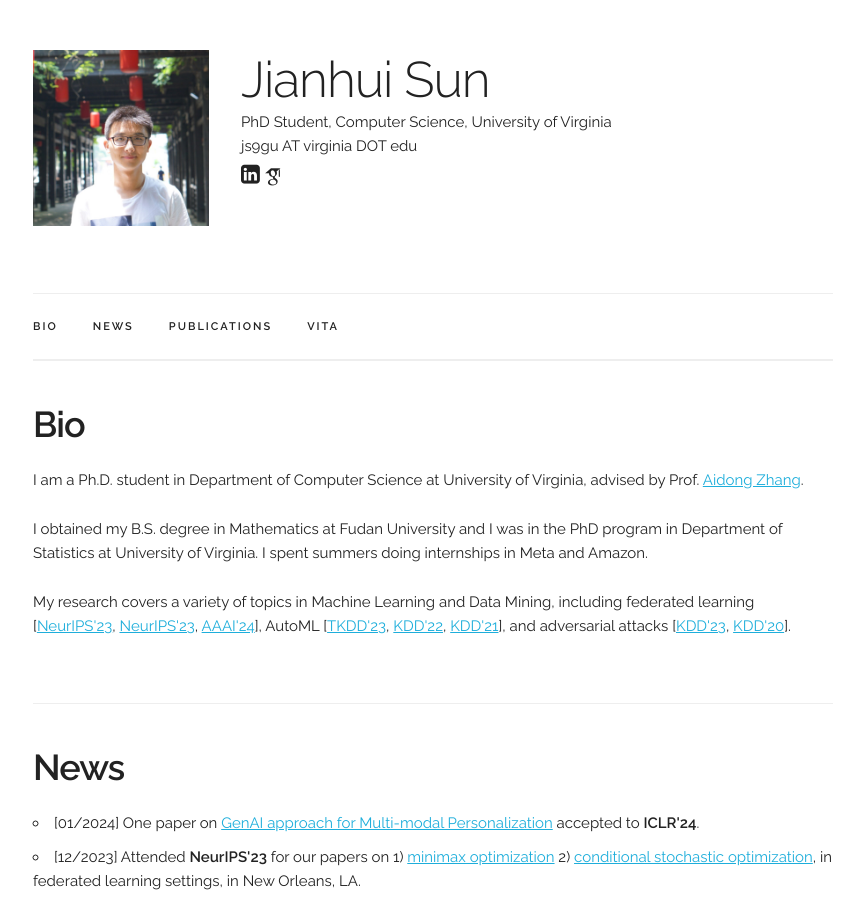
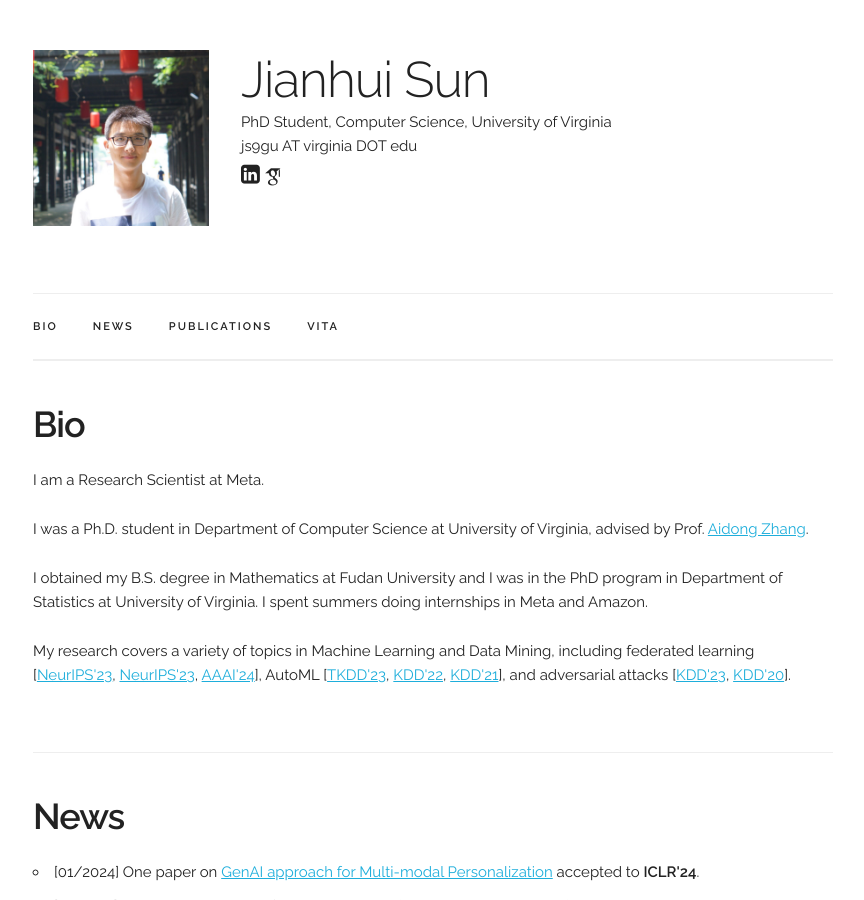
Before and after one commit to jsycsjh/jsycsjh.github.io, a Jekyll site: the page built from index.html, in a window 1280 px wide and 900 px high. Shown: the whole window, without its empty margins (207-1071 px from the left). Built offline with Jekyll 4.4.1, drawn with Linux system fonts in a browser that asks for light colours; some web fonts are replaced.

Commit message:
change affliation

```diff
--- a/index.html
+++ b/index.html
@@ -30,10 +30,10 @@ title: Home
 <!-- ========== BIO ========== -->
 <div class="docs-section" id="bio">
   <h3><b>Bio</b></h3>
-
-  <p>I am a Ph.D. student in Department of Computer Science at University of Virginia, advised by Prof. <a href="https://engineering.virginia.edu/faculty/aidong-zhang">Aidong Zhang</a>. </p>
-    <p> I obtained my B.S. degree in Mathematics at Fudan University and I was in the PhD program in Department of Statistics at University of Virginia. I spent summers doing internships in Meta and Amazon.</p>
-      <p>My research covers a variety of topics in Machine Learning and Data Mining, including federated learning [<a href="https://arxiv.org/abs/2310.03613">NeurIPS'23</a>, <a href="https://arxiv.org/abs/2310.02524">NeurIPS'23</a>, <a href="http://arxiv.org/abs/2312.12670">AAAI'24</a>], AutoML [<a href="https://dl.acm.org/doi/10.1145/3544782">TKDD'23</a>, <a href="https://dl.acm.org/doi/abs/10.1145/3534678.3539298">KDD'22</a>, <a href="https://dl.acm.org/doi/abs/10.1145/3447548.3467287">KDD'21</a>], and adversarial attacks [<a href="https://dl.acm.org/doi/abs/10.1145/3580305.3599333">KDD'23</a>, <a href="https://dl.acm.org/doi/10.1145/3394486.3403089">KDD'20</a>].</p>
+  <p>I am a Research Scientist at Meta.</p>
+  <p>I was a Ph.D. student in Department of Computer Science at University of Virginia, advised by Prof. <a href="https://engineering.virginia.edu/faculty/aidong-zhang">Aidong Zhang</a>. </p>
+  <p> I obtained my B.S. degree in Mathematics at Fudan University and I was in the PhD program in Department of Statistics at University of Virginia. I spent summers doing internships in Meta and Amazon.</p>
+  <p>My research covers a variety of topics in Machine Learning and Data Mining, including federated learning [<a href="https://arxiv.org/abs/2310.03613">NeurIPS'23</a>, <a href="https://arxiv.org/abs/2310.02524">NeurIPS'23</a>, <a href="http://arxiv.org/abs/2312.12670">AAAI'24</a>], AutoML [<a href="https://dl.acm.org/doi/10.1145/3544782">TKDD'23</a>, <a href="https://dl.acm.org/doi/abs/10.1145/3534678.3539298">KDD'22</a>, <a href="https://dl.acm.org/doi/abs/10.1145/3447548.3467287">KDD'21</a>], and adversarial attacks [<a href="https://dl.acm.org/doi/abs/10.1145/3580305.3599333">KDD'23</a>, <a href="https://dl.acm.org/doi/10.1145/3394486.3403089">KDD'20</a>].</p>
 
 </div>
 
```
